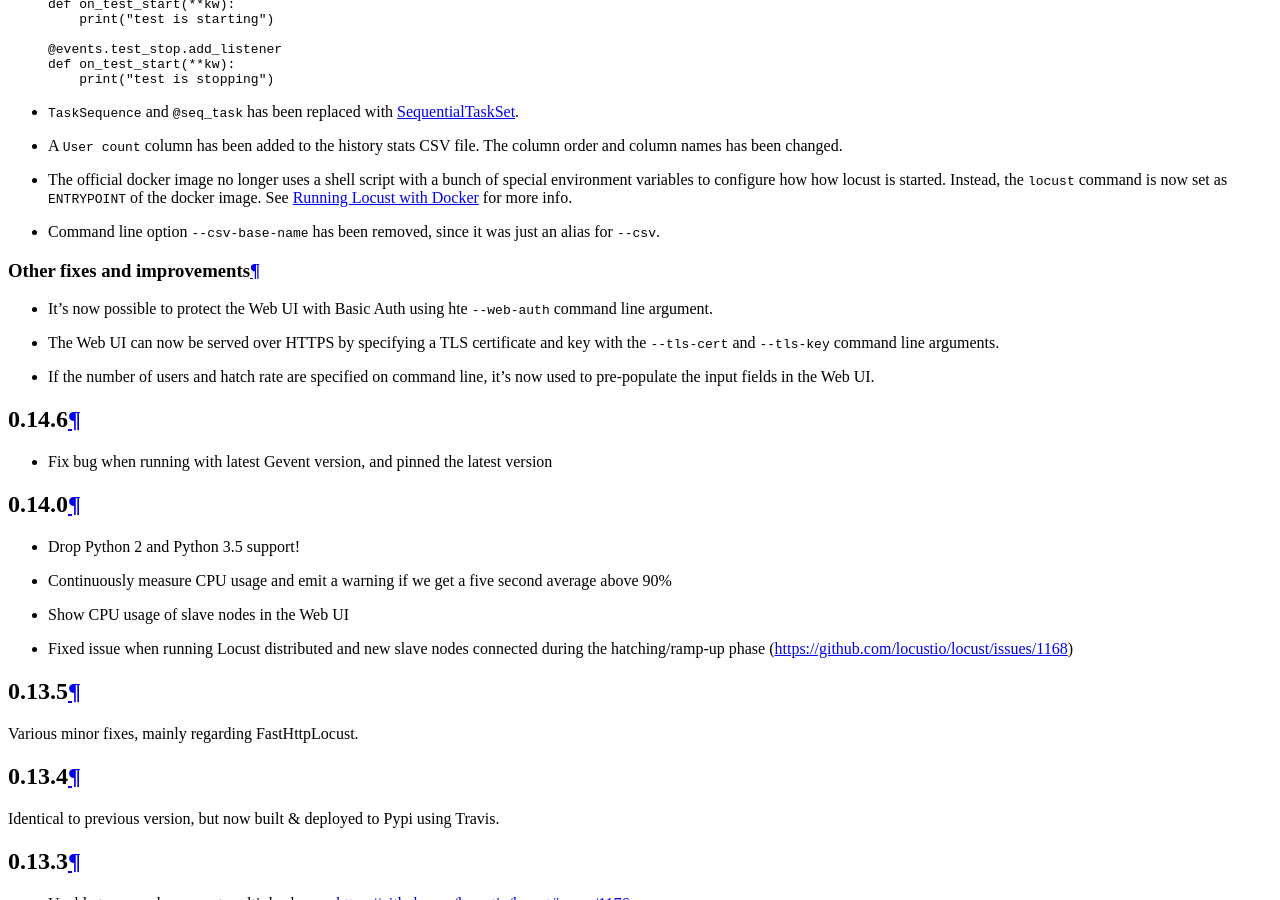
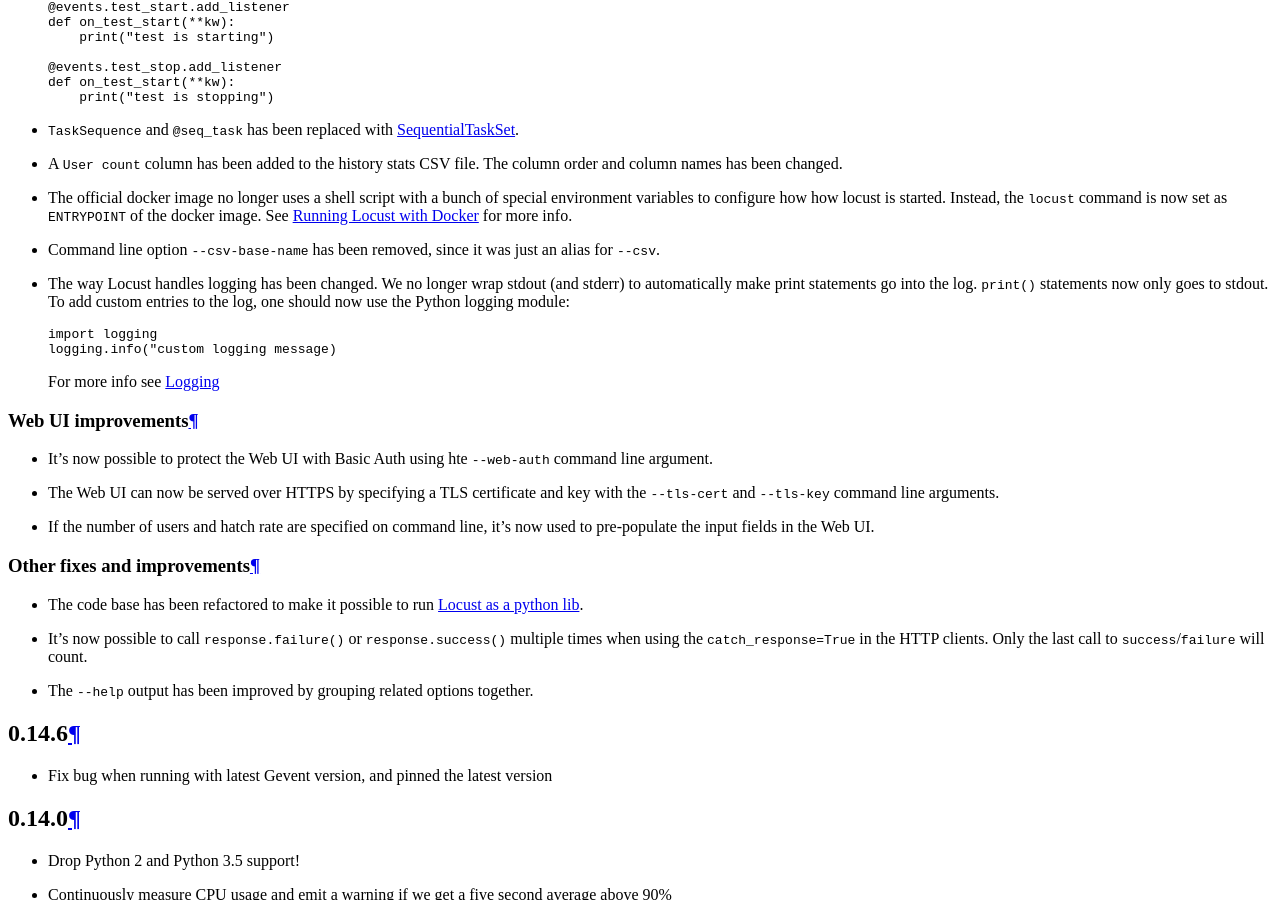
Before and after one commit to locustio/locust, a Sphinx documentation site: the page built from docs/changelog.rst, in a window 1280 px wide and 900 px high, scrolled down 2622 px. Built offline with Sphinx 7.4.7 and the Read the Docs theme 2.0.0, drawn with Linux system fonts in a browser that asks for light colours; the version number is read from the project's files by our own code.

Commit message:
Add more Changelog entries for 1.0

```diff
--- a/docs/changelog.rst
+++ b/docs/changelog.rst
@@ -85,16 +85,37 @@
   how locust is started. Instead, the ``locust`` command is now set as ``ENTRYPOINT`` of the docker image. See
   :ref:`running-locust-docker` for more info.
 * Command line option ``--csv-base-name`` has been removed, since it was just an alias for ``--csv``.
+* The way Locust handles logging has been changed. We no longer wrap stdout (and stderr) to automatically make print
+  statements go into the log. ``print()`` statements now only goes to stdout. To add custom entries to the log, one
+  should now use the Python logging module:
+
+  .. code-block:: python
+
+      import logging
+      logging.info("custom logging message)
+
+  For more info see :ref:`logging`
 
 
-Other fixes and improvements
-----------------------------
+Web UI improvements
+-------------------
 
 * It's now possible to protect the Web UI with Basic Auth using hte ``--web-auth`` command line argument.
 * The Web UI can now be served over HTTPS by specifying a TLS certificate and key with the ``--tls-cert``
   and ``--tls-key`` command line arguments.
 * If the number of users and hatch rate are specified on command line, it's now used to pre-populate the input fields in
   the Web UI.
+
+
+
+Other fixes and improvements
+----------------------------
+
+* The code base has been refactored to make it possible to run :ref:`Locust as a python lib <use-as-lib>`.
+* It's now possible to call ``response.failure()`` or ``response.success()`` multiple times when using
+  the ``catch_response=True`` in the HTTP clients. Only the last call to ``success``/``failure`` will count.
+* The ``--help`` output has been improved by grouping related options together.
+
 
 
 0.14.6
--- a/docs/use-as-lib.rst
+++ b/docs/use-as-lib.rst
@@ -1,3 +1,5 @@
+.. _use-as-lib:
+
 ==========================
 Using Locust as a library
 ==========================
```
